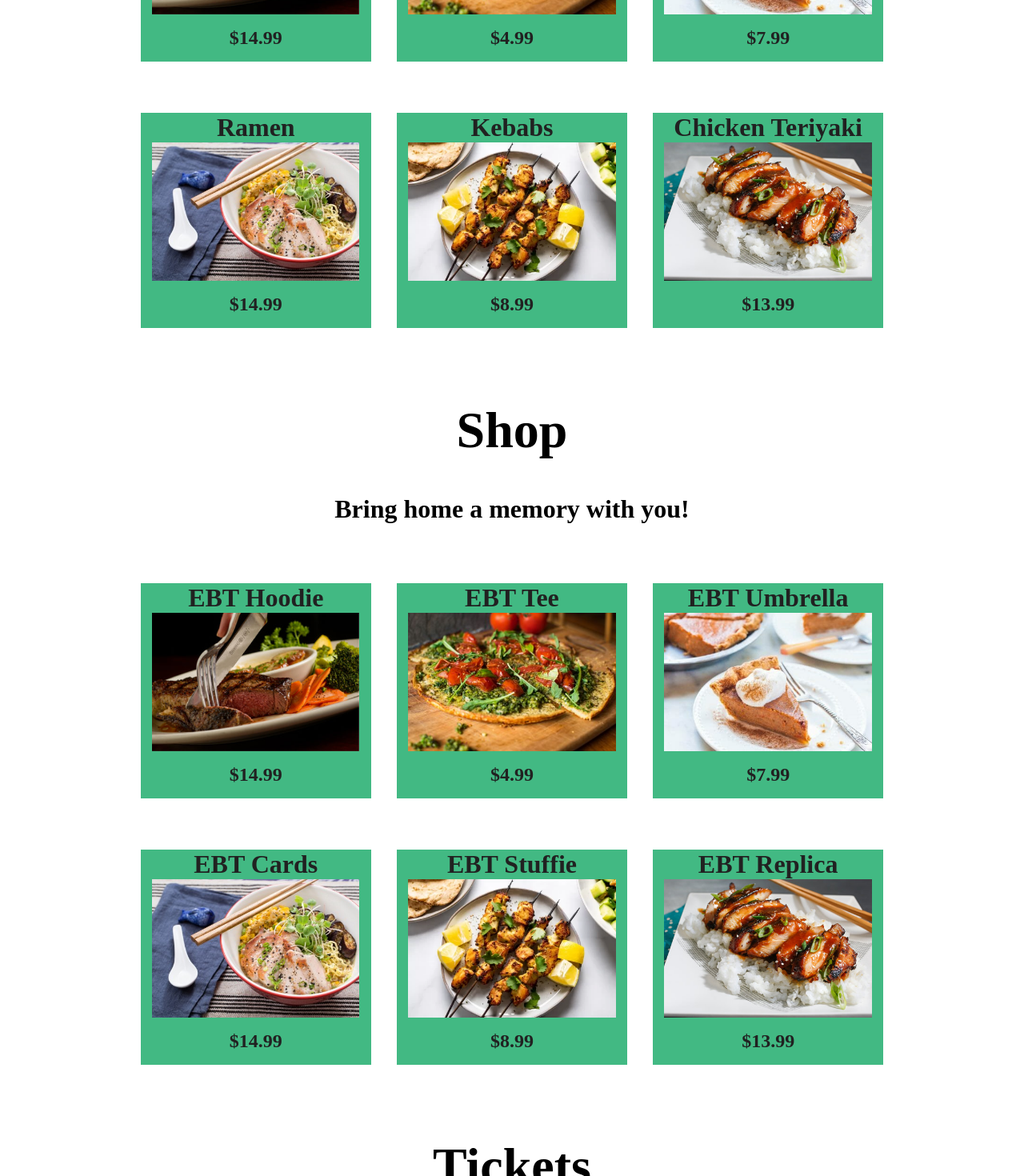
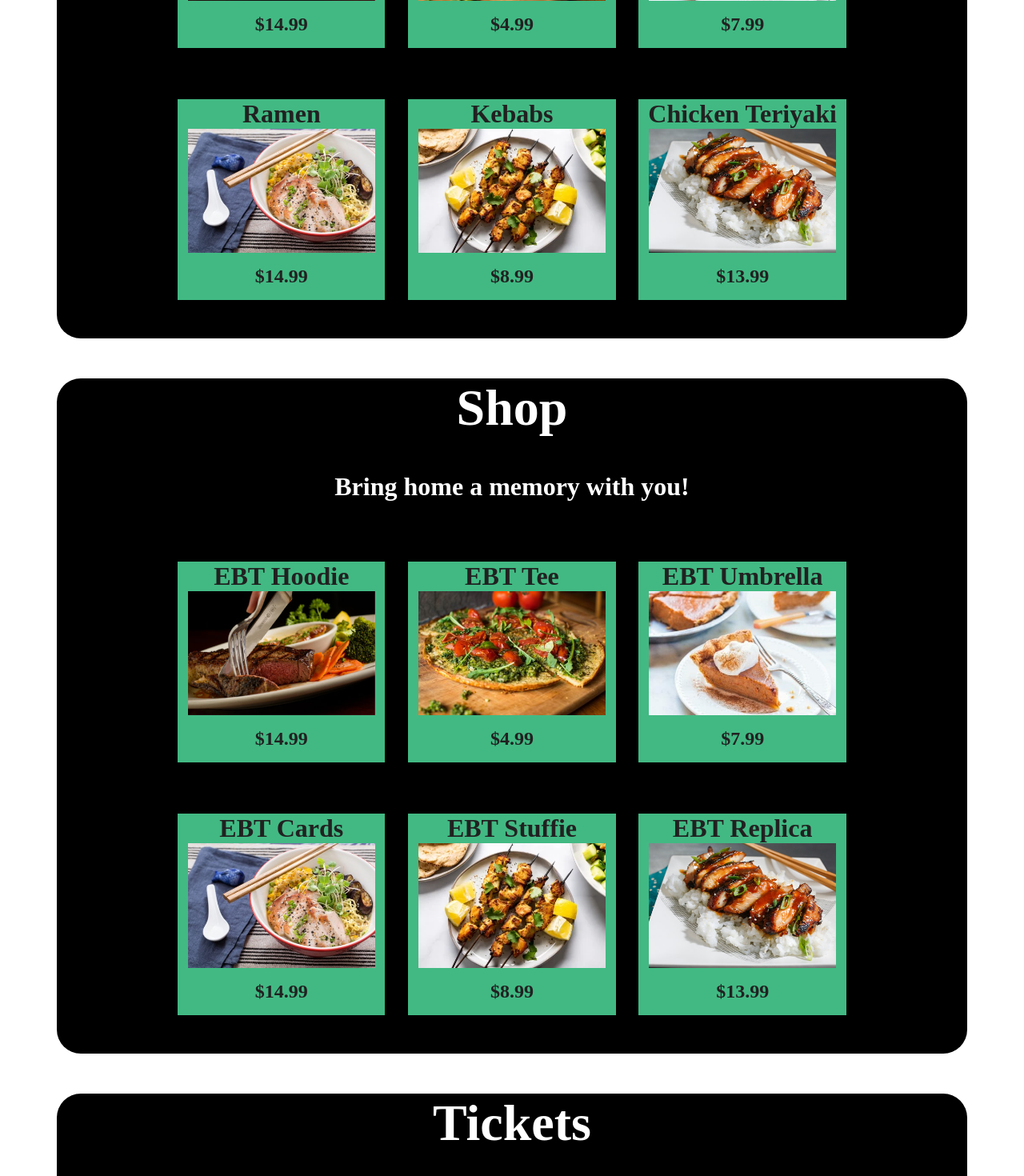
Before and after one commit to staten-island-tech/vue-project-2-ebt, a Nuxt app in the folder project/: page / in a window 1280 px wide. Shown: the part 540-2010 px from the top of the page at 80% size. Built offline with nearby package versions, Linux system fonts and the light colour scheme.

Commit message:
Section Backgrounds exist sort of

```diff
--- a/project/pages/index.vue
+++ b/project/pages/index.vue
@@ -2,9 +2,9 @@
   <div id="page">
     <Header class="header" />
     <div class="filler"></div>
-    <Restaurant />
-    <Shop ref="shop" />
-    <Tickets />
+    <Restaurant class="section" />
+    <Shop ref="shop" class="section" />
+    <Tickets class="section" />
     <Footer class="footer" />
   </div>
 </template>
@@ -44,4 +44,12 @@ export default {
   margin: 0;
   padding: 0;
 }
+.section {
+  background-color: black;
+  color: var(--primaryText);
+  border-radius: 30px;
+  width: 90%;
+  height: auto;
+  margin: 50px auto;
+}
 </style>
```
